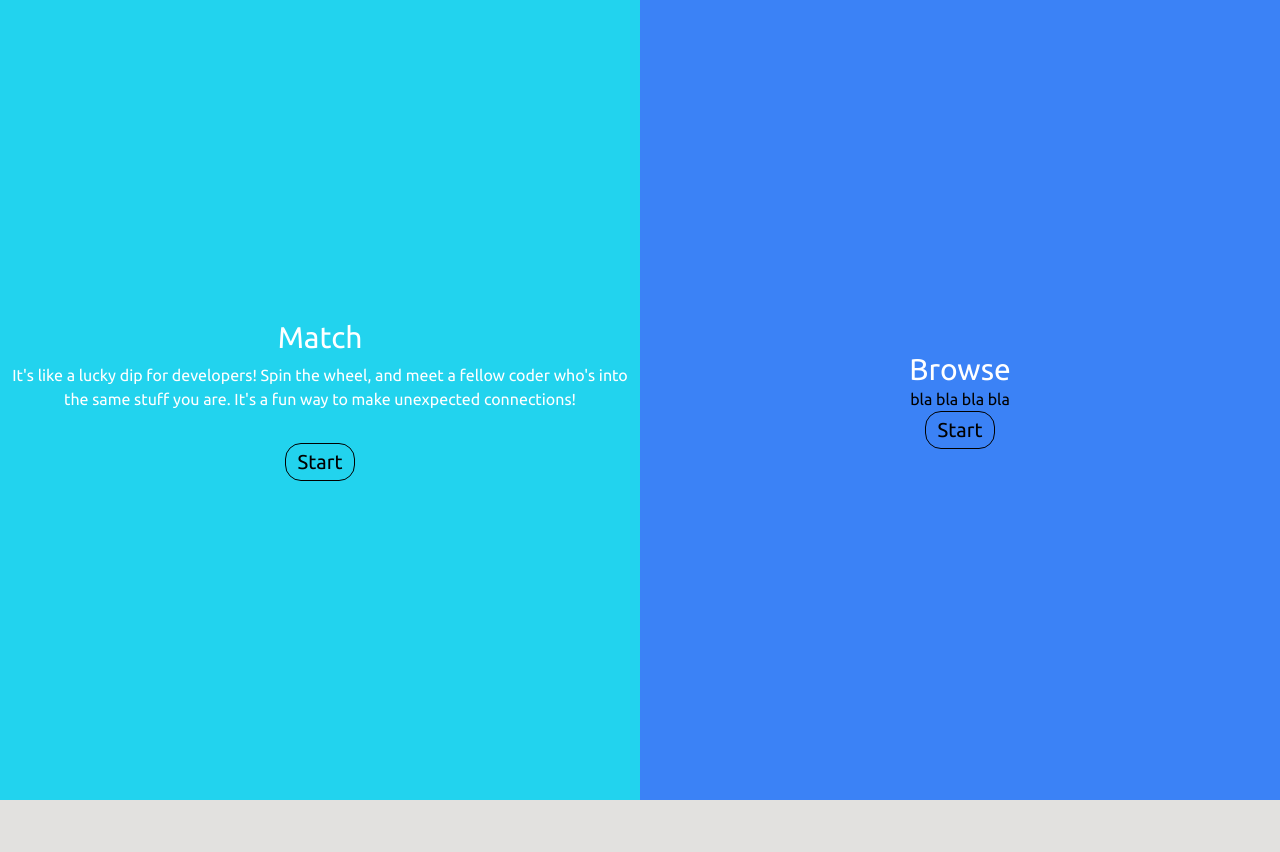
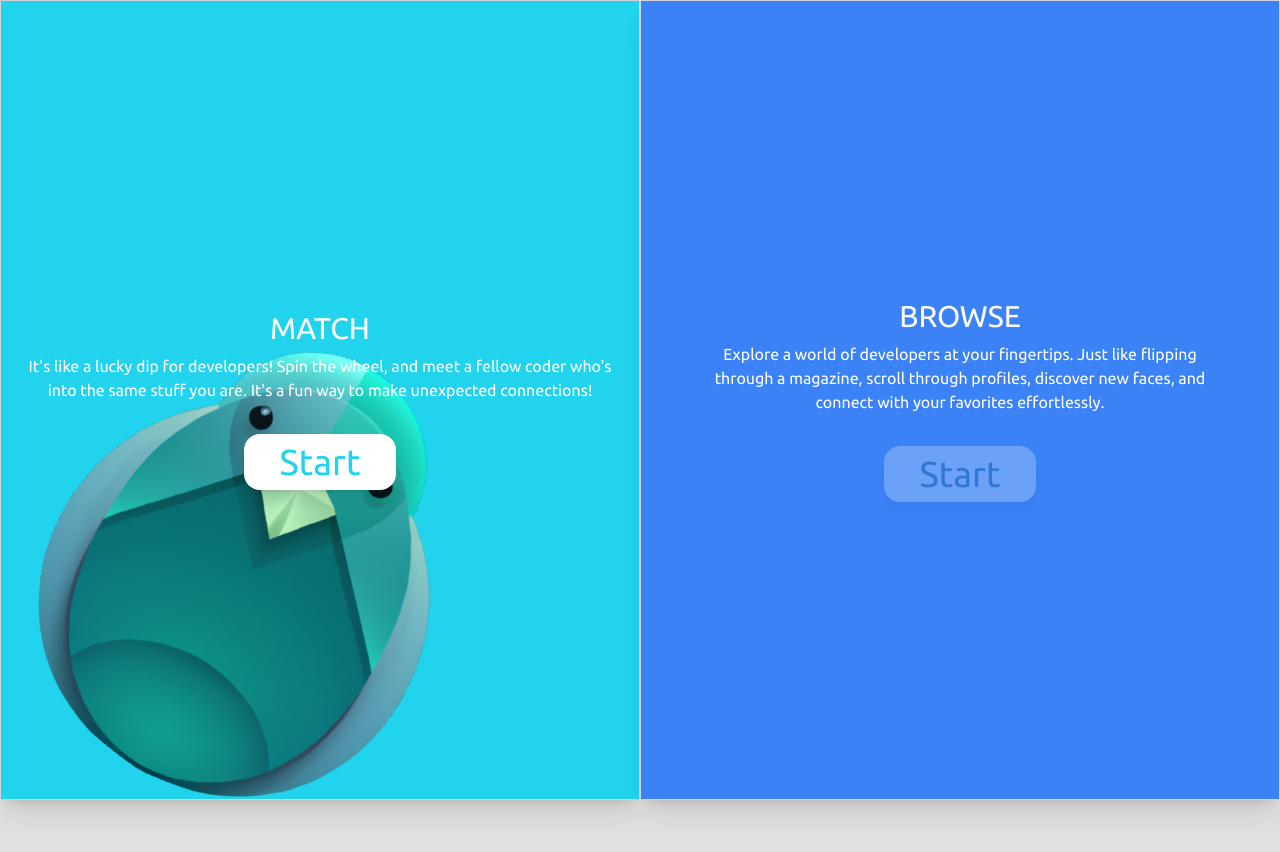
Before and after one commit to Badonix/BenDo_front, a Next.js app: page /choose in a window 1280 px wide. Shown: the top 852 px of the page. Before the commit the page ends 800 px from the top, so only its background shows below. Built offline with nearby package versions, Linux system fonts and the light colour scheme.

Commit message:
feat: choose page

```diff
--- a/components/Landing/LoginModal/LoginModal.tsx
+++ b/components/Landing/LoginModal/LoginModal.tsx
@@ -90,7 +90,7 @@ export const LoginModal = () => {
                 <span></span>
               </div>
             ) : (
-              "Loading"
+              "Log In"
             )}
           </button>
         </form>
--- a/pages/choose.tsx
+++ b/pages/choose.tsx
@@ -7,19 +7,33 @@ export const Choose = () => {
         initial={{ y: "-100%" }}
         animate={{ y: 0 }}
         transition={{ duration: 1, type: "spring", stiffness: "300" }}
-        className="flex-col flex items-center justify-center w-full h-full bg-cyan-400 px-3 gap-8"
+        className="relative left-choose flex-col flex items-center justify-center shadow-xl border border-zinc-300 w-full h-full bg-cyan-400 px-3 gap-8"
       >
-        <div className="flex flex-col gap-2">
-          <h2 className="text-3xl text-white">Match</h2>
+        <img
+          src="/assets/fat_bird.png"
+          className="hidden lg:block -z-10  bird bird-left absolute bottom-0 left-0"
+        />
+        <motion.div
+          initial={{ y: "-100vh" }}
+          animate={{ y: 0 }}
+          transition={{ delay: 1.5, type: "spring", stiffness: 200 }}
+          className="flex flex-col gap-2"
+        >
+          <h2 className="text-3xl text-white">MATCH</h2>
           <p className="text-center w-full max-w-2xl text-white">
             It's like a lucky dip for developers! Spin the wheel, and meet a
             fellow coder who's into the same stuff you are. It's a fun way to
             make unexpected connections!
           </p>
-        </div>
-        <button className="text-xl px-3 py-1 rounded-2xl border border-black">
+        </motion.div>
+        <motion.button
+          initial={{ scale: 0 }}
+          animate={{ scale: 1 }}
+          transition={{ delay: 2 }}
+          className="md:text-4xl text-2xl px-9 py-2 rounded-2xl text-cyan-400 bg-white shadow-lg"
+        >
           Start
-        </button>
+        </motion.button>
       </motion.div>
       <motion.div
         initial={{ y: "100%" }}
@@ -30,13 +44,33 @@ export const Choose = () => {
           type: "spring",
           stiffness: "300",
         }}
-        className="flex-col w-full h-full bg-blue-500 flex items-center justify-center px-3"
+        className="relative right-choose flex-col flex items-center justify-center shadow-xl border border-zinc-300 w-full h-full bg-blue-500 px-3 gap-8"
       >
-        <h2 className="text-3xl text-white">Browse</h2>
-        <p>bla bla bla bla</p>
-        <button className="text-xl px-3 py-1 rounded-2xl border border-black">
+        <img
+          src="/assets/fat_bird.png"
+          className="hidden lg:block -z-10  bird bird-right absolute bottom-0 right-0"
+        />
+        <motion.div
+          initial={{ y: "100vh" }}
+          animate={{ y: 0 }}
+          transition={{ delay: 2, type: "spring", stiffness: 200 }}
+          className="flex flex-col gap-2 px-10"
+        >
+          <h2 className="text-3xl text-white">BROWSE</h2>
+          <p className="text-center w-full max-w-2xl text-white">
+            Explore a world of developers at your fingertips. Just like flipping
+            through a magazine, scroll through profiles, discover new faces, and
+            connect with your favorites effortlessly.
+          </p>
+        </motion.div>
+        <motion.button
+          initial={{ scale: 0 }}
+          animate={{ scale: 1 }}
+          transition={{ delay: 2.5 }}
+          className="md:text-4xl text-2xl text-cyan-800 px-9 py-2 rounded-2xl bg-white shadow-lg"
+        >
           Start
-        </button>
+        </motion.button>
       </motion.div>
     </section>
   );
--- a/styles/globals.css
+++ b/styles/globals.css
@@ -7,9 +7,16 @@
 * {
   font-family: "Ubuntu", sans-serif;
 }
+img {
+  user-drag: none;
+  user-select: none;
+  -moz-user-select: none;
+  -webkit-user-drag: none;
+  -webkit-user-select: none;
+  -ms-user-select: none;
+}
 
 body {
-  /* bird animation causing overflow-y on landing, temporary fix */
   overflow: hidden;
   background-color: rgb(226, 225, 223);
 }
@@ -49,6 +56,59 @@ background-size: 35px 35px; */
 #loader-6 span:nth-child(4) {
   animation: grow 1s ease-in-out 0.45s infinite;
 }
+@media (min-width: 1000px) {
+  .bird {
+    transition: 0.3s;
+    opacity: 0;
+  }
+  .left-choose button,
+  .right-choose button {
+    opacity: 0.25;
+  }
+  .left-choose p,
+  .left-choose h2,
+  .right-choose p,
+  .right-choose h2 {
+    transition: 0.3s;
+  }
+  .left-choose p,
+  .left-choose h2,
+  .right-choose p,
+  .right-choose h2 {
+    opacity: 0.5;
+  }
+  .left-choose:hover > button,
+  .right-choose:hover > button {
+    opacity: 1;
+  }
+  .left-choose:hover .bird,
+  .right-choose:hover .bird {
+    opacity: 1;
+  }
+
+  .left-choose:hover .bird-left {
+    rotate: 30deg;
+  }
+
+  .right-choose:hover .bird-right {
+    rotate: -30deg;
+  }
+  .left-choose:hover p,
+  .left-choose:hover h2,
+  .right-choose:hover p,
+  .right-choose:hover h2 {
+    opacity: 1;
+    scale: 1.1;
+  }
+}
+.left-choose button:hover,
+.right-choose button:hover {
+  scale: 1.1;
+}
+
+button {
+  transition: 0.3s;
+}
 
 @keyframes grow {
   0%,
```
